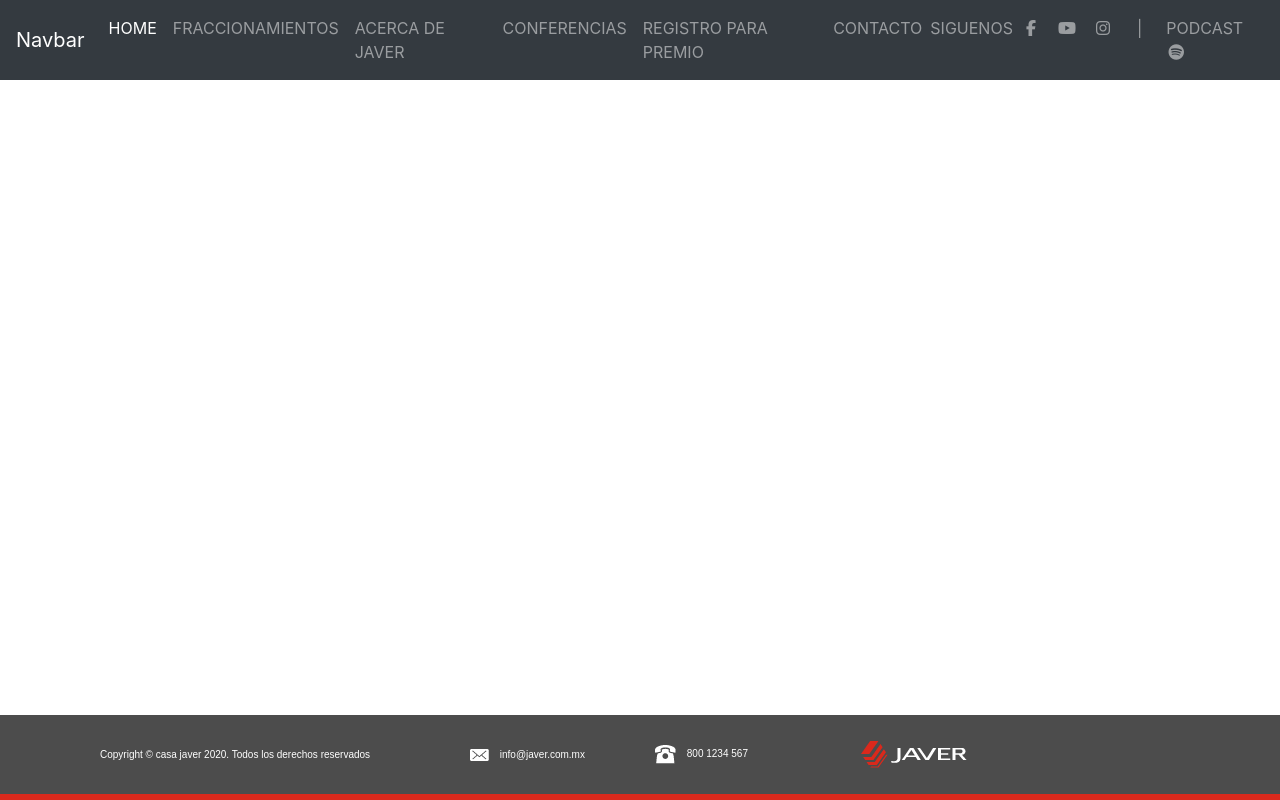
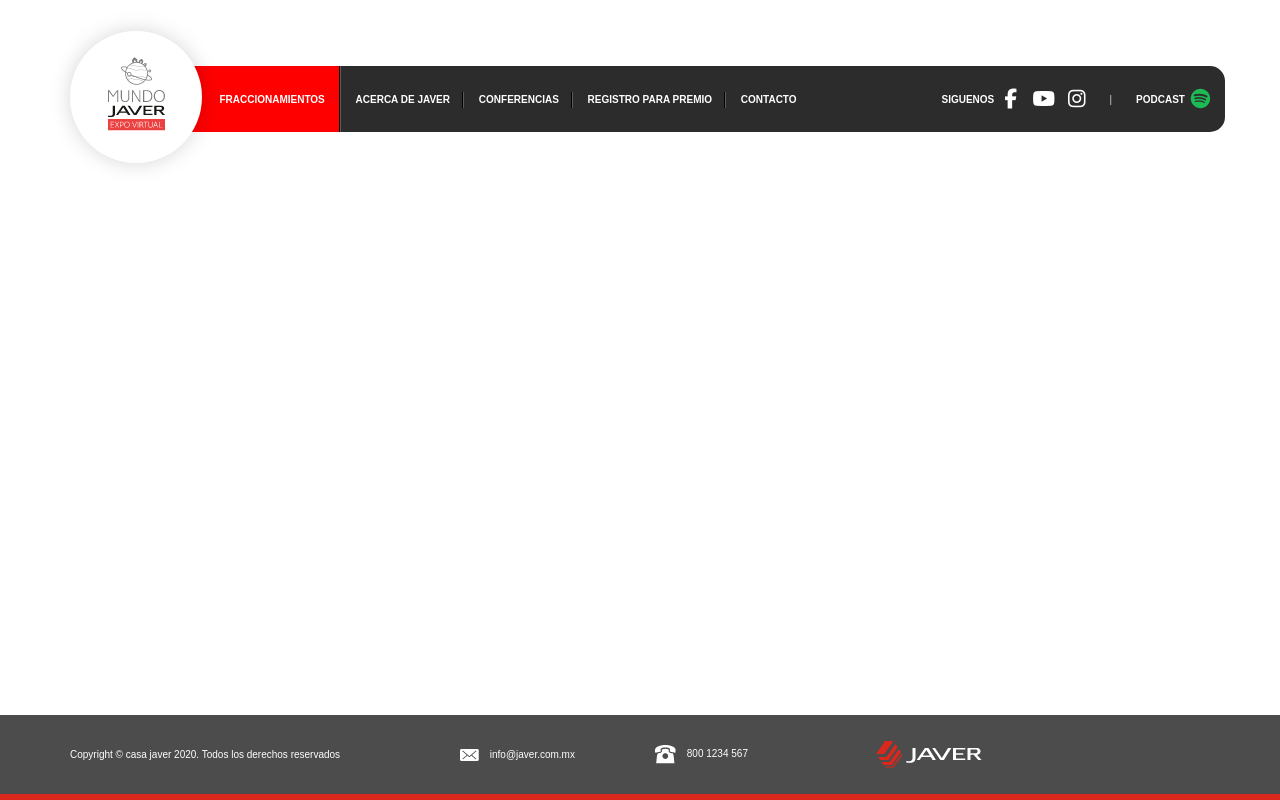
Before and after one commit to MausMX/mundo_javer, a PHP site: page / in a window 1280 px wide. Run offline with PHP 8.4, Linux system fonts and the light colour scheme; some libraries are stand-ins or nearby versions; some web fonts are replaced.

Commit message:
se completo header

```diff
--- a/app/views/css/style.css
+++ b/app/views/css/style.css
@@ -1,3 +1,62 @@
 img{max-width:100%;}
 *{word-wrap:break-word;}
 .text_abstract{overflow:hidden;width:130px;height:20px;word-wrap:break-word;text-size-adjust:100%;white-space:nowrap;text-overflow:ellipsis;}
+header{display: inline-block;width: 100%;height: 212px;}
+header .container{margin-top: 66px;position:relative;padding-left:100px;}
+header .container nav{border-radius: 15px;}
+#logo-principal{
+    position: absolute;
+    left: 0px;
+    top: -70px;
+    z-index: 10;
+}
+#logo-principal img{width: 192px;}
+#menu-1 ul li
+/*,#menu-1 ul li a*/{height: 66px;display: flex;flex-direction: column;justify-content: space-around;align-items: flex-start;font-weight: 700;}
+#menu-1 ul:first-child li:first-child{
+    background-color: #FF0000;
+    padding-left: 65px;
+    border-right: 1px solid #000000;
+}
+#menu-1 ul:first-child li:nth-child(2){
+border-left: 1px solid #5C5C5C;
+}
+
+
+#menu-1 ul:first-child li a{
+    position:relative;
+    padding: 0 .9rem;
+}
+#menu-1 ul:first-child li a::after{
+    content: '';
+    border-right: 1px solid #5C5C5C;
+    position: absolute;
+    right: 0px;
+    width: 1px;
+    height: 16px;
+    top: 0px;
+}
+#menu-1 ul:first-child li a::before{
+    content: '';
+    border-right: 1px solid #000000;
+    position: absolute;
+    right: 1px;
+    width: 1px;
+    height: 16px;
+    top: 0px;
+}
+
+#menu-1 ul:first-child li:last-child a::before,
+#menu-1 ul:first-child li:last-child a::after,
+#menu-1 ul:first-child li:first-child a::before,
+#menu-1 ul:first-child li:first-child a::after{display:none;}
+
+.navbar-dark .navbar-nav .nav-link {color:rgba(255, 255, 255, 1);}
+#menu-1 i{font-size: 20px;}
+#menu-1 i.fa-spotify{color:#1DB954;position:absolute;top:5px;right:-20px;}
+.bg-dark{background-color:#2C2C2C !important;}
+@media (min-width: 1250px){
+.container, .container-lg, .container-md, .container-sm, .container-xl {
+    max-width: 1200px;
+}
+}
--- a/app/views/elements/header.php
+++ b/app/views/elements/header.php
@@ -1,15 +1,12 @@
 <header>
-	<nav class="navbar navbar-expand-lg navbar-dark bg-dark">
-		<a class="navbar-brand" href="<?=Path ?>">Navbar</a>
+	<div class="container font-sweet-sans-pro font-10">
+		<a id="logo-principal" class="navbar-brand" href="<?=Path ?>"><img src="<?php echo Path;?>/images/header/logo.png"></a>
+		<nav class="navbar navbar-expand-lg navbar-dark bg-dark pt-0 pb-0 pl-0">
 			<button class="navbar-toggler" type="button" data-toggle="collapse" data-target="#navbarSupportedContent" aria-controls="navbarSupportedContent" aria-expanded="false" aria-label="Toggle navigation">
 				<span class="navbar-toggler-icon"></span>
 			</button>
-
-		<div class="collapse navbar-collapse text-uppercase" id="navbarSupportedContent">
+			<div id="menu-1" class="collapse navbar-collapse text-uppercase" id="navbarSupportedContent">
 				<ul class="navbar-nav mr-auto">
-				<li class="nav-item <?php if($controllerName == "index" and $function == "index") echo "active"; ?>">
-					<a class="nav-link" href="#">Home <span class="sr-only">(current)</span></a>
-				</li>
 					<li class="nav-item">
 						<a class="nav-link" href="#">Fraccionamientos</a>
 					</li>
@@ -26,26 +23,27 @@
 						<a class="nav-link" href="#">Contacto</a>
 					</li>
 				</ul>
-			<ul class="navbar-nav ml-auto">
+				<ul class="navbar-nav ml-auto pr-3">
 					<li class="navbar-text">
-					<span class="nav-text" >Siguenos</span>
+						<span class="nav-text text-white">Siguenos</span>
 					</li>
 					<li class="nav-item">
-					<a class="nav-link" href="#"><i class="fa fa-fw fa-facebook"></i></a>
+						<a class="nav-link px-1" href="#"><i class="fa fa-fw fa-facebook"></i></a>
 					</li>
 					<li class="nav-item">
-					<a class="nav-link" href="#"><i class="fa fa-fw fa-youtube"></i></a>
+						<a class="nav-link px-1" href="#"><i class="fa fa-fw fa-youtube"></i></a>
 					</li>
 					<li class="nav-item">
-					<a class="nav-link" href="#"><i class="fa fa-fw fa-instagram"></i></a>
+						<a class="nav-link px-1" href="#"><i class="fa fa-fw fa-instagram"></i></a>
 					</li>
 					<li class="navbar-text px-3">
 						|
 					</li>
 					<li class="nav-item">
-					<a class="nav-link" href="#">Podcast <i class="fa fa-fw fa-spotify"></i></a>
+						<a class="nav-link" style="position: relative;" href="#" nowrap>Podcast <i class="fa fa-fw fa-spotify"></i></a>
 					</li>
 				</ul>
 			</div>
 		</nav>
+	</div>
 </header>
```
Also changed, not shown: images/header/logo.png (added). Lines whose indentation alone changed are shown as unchanged.
